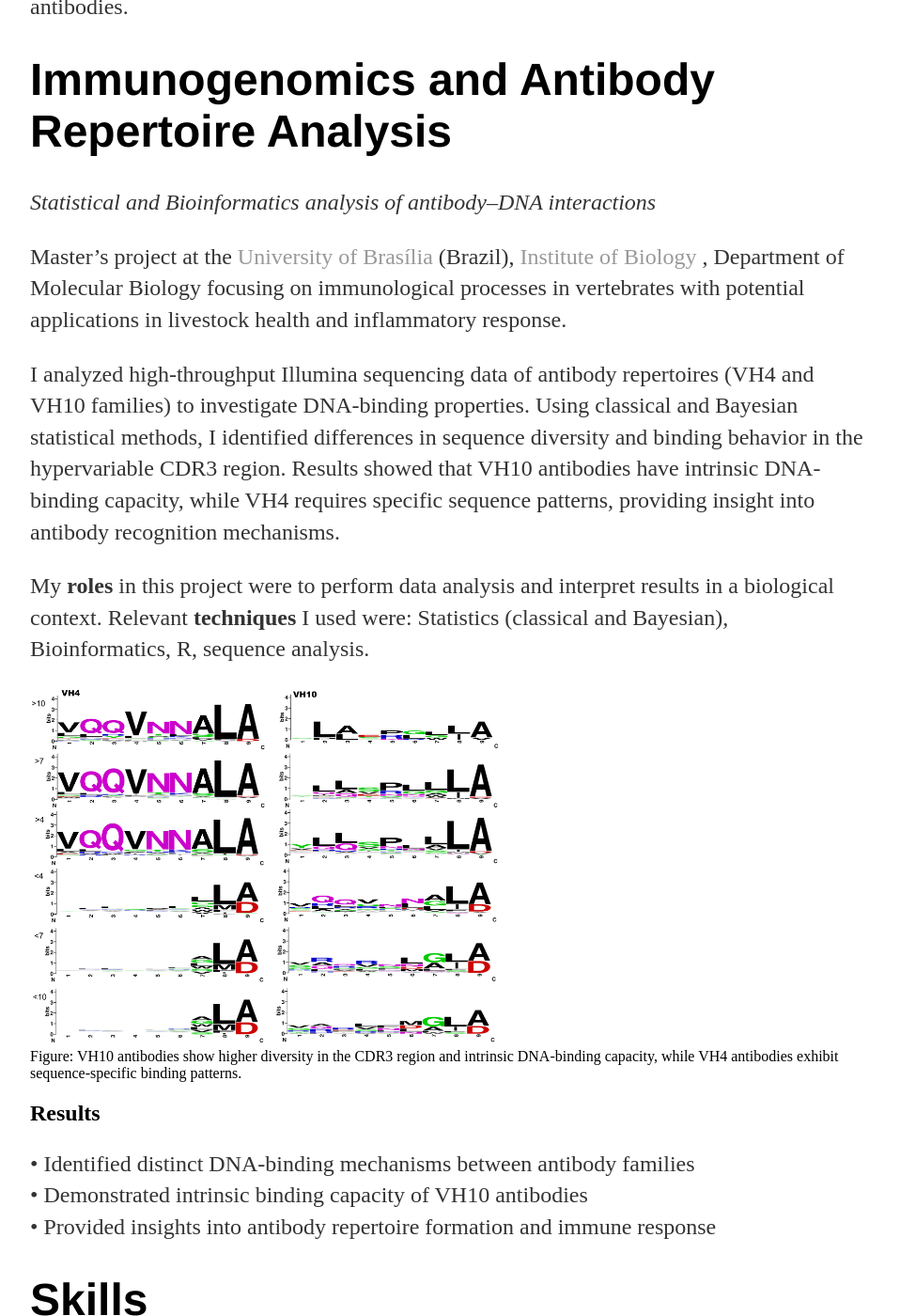
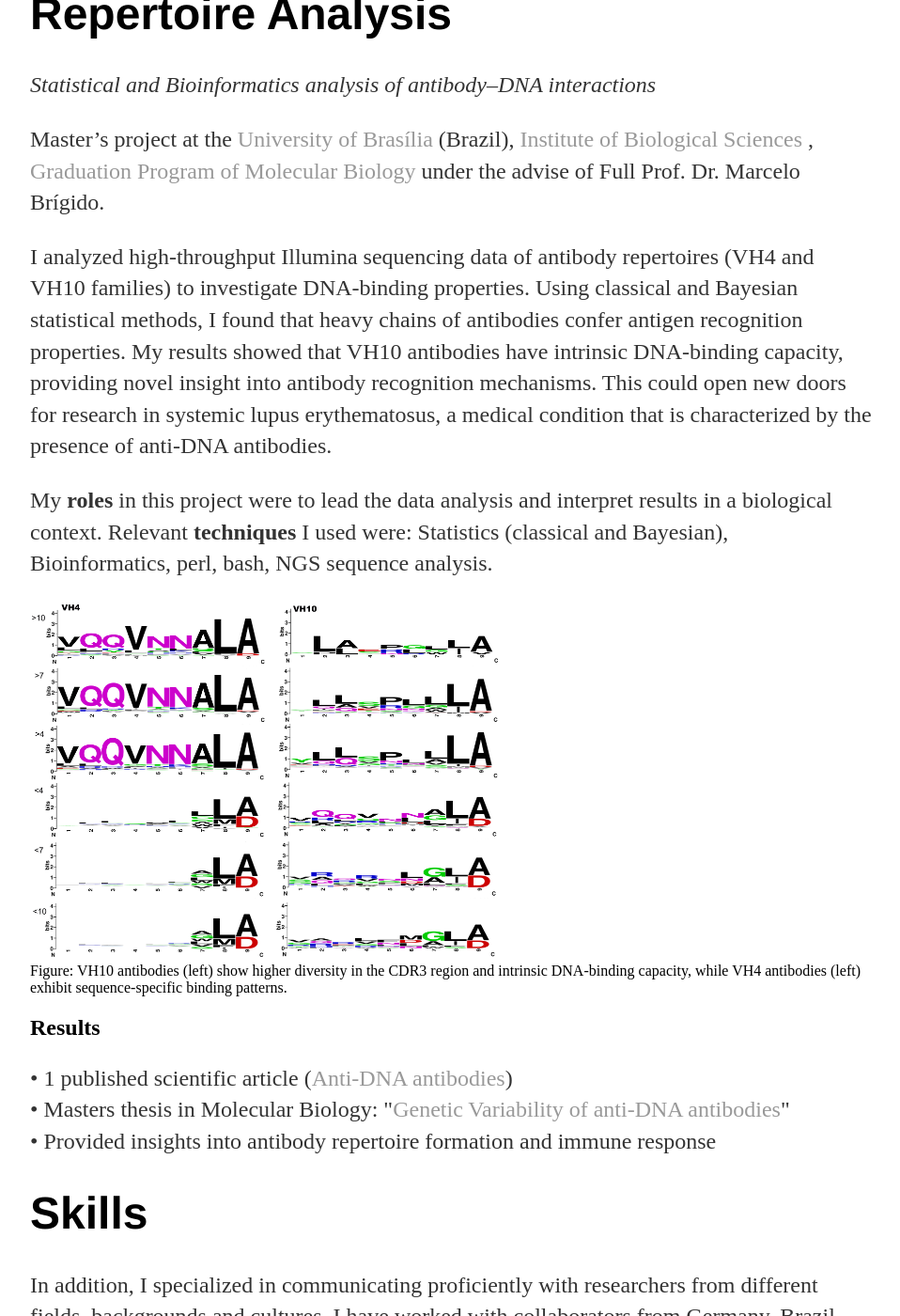
Before and after one commit to waltercostamb/waltercostamb.github.io, a Jekyll site: the page built from about/index.html, in a window 1280 px wide and 1400 px high, scrolled down 4308 px. Shown: the whole window at 94% size, without its empty margins (160-1118 px from the left). Built offline with Jekyll 4.4.1, drawn with Linux system fonts in a browser that asks for light colours; some of the changed text lies outside the part shown.

Commit message:
Update index.html

```diff
--- a/about/index.html
+++ b/about/index.html
@@ -98,7 +98,7 @@ Figure: Conceptual representation of the knowledge dataflow of the University of
 
 <p>
 Doctoral project at the <a href="https://www.mathcs.uni-leipzig.de/en">Faculty of Mathematics and Computer Science</a>,
-	<a href="https://www.bioinf.uni-leipzig.de/people">Chair of Bioinformatics at the University of Leipzig</a>,
+	<a href="https://www.bioinf.uni-leipzig.de/people">Chair of Bioinformatics at the University of Leipzig</a>
 	 under the advise of Prof. Dr. Peter Stadler and Prof. Dr. Katja Nowick.
 </p>
 
@@ -132,16 +132,12 @@ The lncRNA LINC02217 shows evidence of positive selection in humans (a) compared
 	<a href="https://academic.oup.com/gigascience/article/8/2/giy160/5237706?login=false">Genomic evolution of reptiles</a>,
 	<a href="https://www.sciencedirect.com/science/article/pii/S0022519317305222?via%3Dihub">HAR1 ncRNA evolution</a>,
 	<a href="https://www.sciencedirect.com/science/article/abs/pii/S0959437X14000884?via%3Dihub">Genomic evolution in humans</a>)<br>
+• 1 Book chapter (<a href="https://link.springer.com/protocol/10.1007/978-1-0716-2768-6_8">Evolutionary conservation of RNAs</a>)<br>
 • 2 Bioinformatics tools released on GitHub (<a href="https://github.com/waltercostamb/SSS-test">SSS-test</a> and
 	<a href="https://github.com/waltercostamb/lncRNA-ortholog-reconstruction">Long ncRNA orthology</a>)<br>
 • Doctoral dissertation in Bioinformatics: "<a href="https://nbn-resolving.org/urn:nbn:de:bsz:15-qucosa2-323898">Adaptive Evolution of Long Non-Coding RNAs</a>" <br>
 • Coordination of multidisciplinary and multicultural collaborations<br>
 </p>
-
-	<p>In my Master studies, using Bayesian statistics, I found that heavy chains of antibodies confer
-		<a href="https://journals.plos.org/plosone/article?id=10.1371/journal.pone.0072625">DNA recognition
-		properties</a>, opening new doors for research in systemic lupus erythematosus, a medical condition that
-		is characterized by the presence of anti-DNA antibodies.</p>
 
 <h1>Immunogenomics and Antibody Repertoire Analysis</h1>
 
@@ -149,33 +145,39 @@ The lncRNA LINC02217 shows evidence of positive selection in humans (a) compared
 
 <p>
 Master’s project at the <a href="https://international.unb.br/">University of Brasília</a> (Brazil),
-	<a href="https://icb.unb.br/">Institute of Biology</a> ,
-	Department of Molecular Biology
-	focusing on immunological processes in vertebrates with potential applications in livestock health and inflammatory response.
+	<a href="https://icb.unb.br/">Institute of Biological Sciences</a> ,
+	<a href="https://ppgbiomol.com.br/">Graduation Program of Molecular Biology</a> under the advise
+	of Full Prof. Dr. Marcelo Brígido.
 </p>
 
 <p>
-I analyzed high-throughput Illumina sequencing data of antibody repertoires (VH4 and VH10 families) to investigate DNA-binding properties. Using classical and Bayesian statistical methods, I identified differences in sequence diversity and binding behavior in the hypervariable CDR3 region. Results showed that VH10 antibodies have intrinsic DNA-binding capacity, while VH4 requires specific sequence patterns, providing insight into antibody recognition mechanisms.
+I analyzed high-throughput Illumina sequencing data of antibody repertoires (VH4 and VH10 families) to
+	investigate DNA-binding properties. Using classical and Bayesian statistical methods, I found that
+	heavy chains of antibodies confer antigen recognition properties. My results showed that VH10 antibodies
+	have intrinsic DNA-binding capacity, providing novel insight into antibody recognition mechanisms.
+	This could open new doors for research in systemic lupus erythematosus, a medical condition that
+		is characterized by the presence of anti-DNA antibodies.
 </p>
 
 <p>
-My <strong>roles</strong> in this project were to perform data analysis and interpret results in a biological context. Relevant
-<strong>techniques</strong> I used were: Statistics (classical and Bayesian), Bioinformatics, R, sequence analysis.
+My <strong>roles</strong> in this project were to lead the data analysis and interpret results in a biological context.
+	Relevant <strong>techniques</strong> I used were: Statistics (classical and Bayesian), Bioinformatics, perl,
+	bash, NGS sequence analysis.
 </p>
 
 <img border="0" src="https://raw.githubusercontent.com/waltercostamb/waltercostamb.github.io/master/figures/vh.png" width="500" />
 
 <br>
-Figure: VH10 antibodies show higher diversity in the CDR3 region and intrinsic DNA-binding capacity, while VH4 antibodies exhibit sequence-specific binding patterns.
+Figure: VH10 antibodies (left) show higher diversity in the CDR3 region and intrinsic DNA-binding capacity, while VH4 antibodies
+	(left) exhibit sequence-specific binding patterns.
 
 <h2>Results</h2>
 
 <p>
-• Identified distinct DNA-binding mechanisms between antibody families<br>
-• Demonstrated intrinsic binding capacity of VH10 antibodies<br>
+• 1 published scientific article (<a href="https://journals.plos.org/plosone/article?id=10.1371/journal.pone.0072625">Anti-DNA antibodies</a>)<br>
+• Masters thesis in Molecular Biology: "<a href="https://repositorio.unb.br/handle/10482/11352?locale=en">Genetic Variability of anti-DNA antibodies</a>" <br>
 • Provided insights into antibody repertoire formation and immune response<br>
 </p>
-
 
 	<h1>Skills</h1>
 
```
